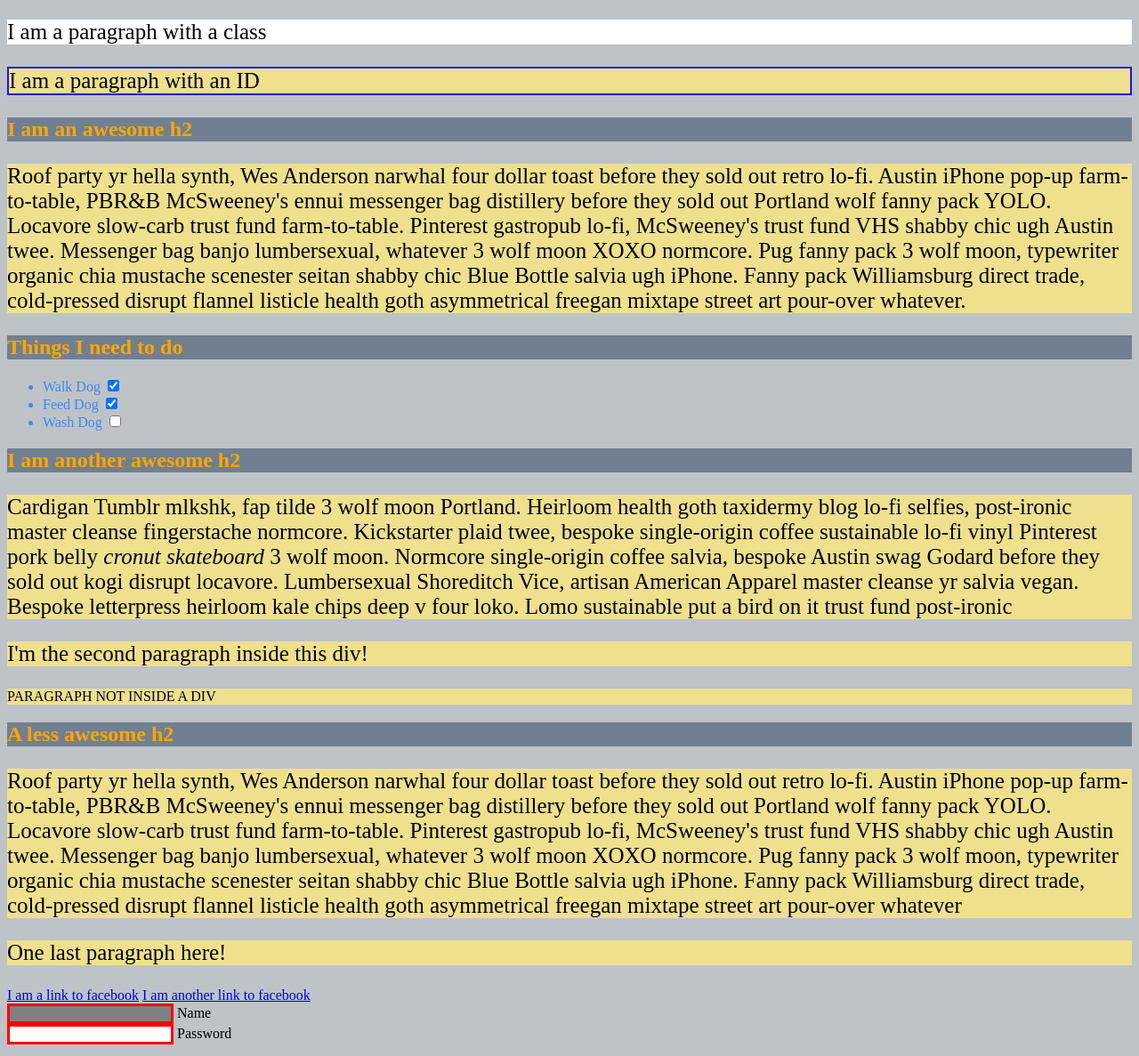
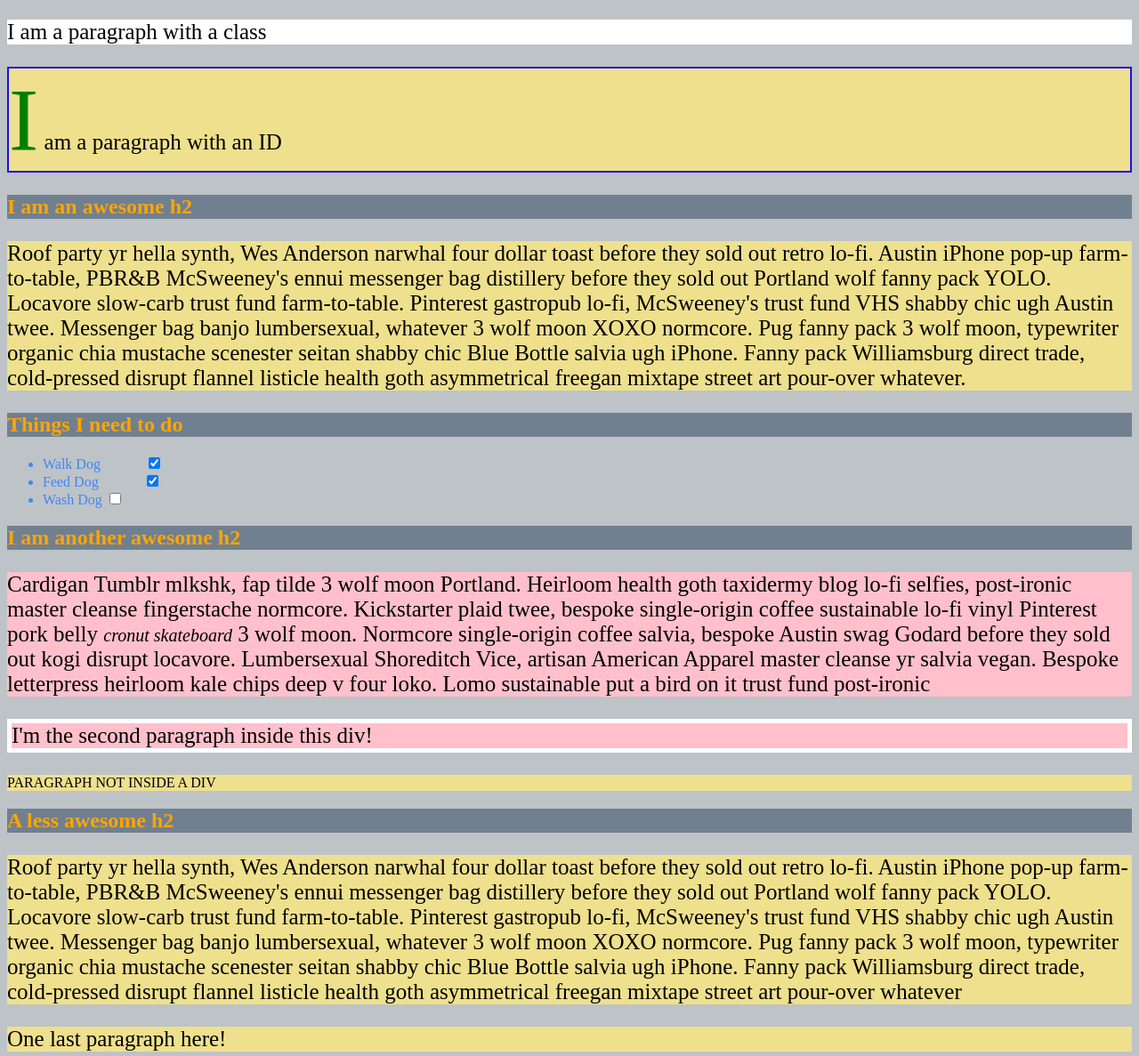
Before and after one commit to fjc013/webdevbootcamp, a plain HTML site: page 09_Selector_Exercise_Starter/selectorsExercise.html in a window 1280 px wide. Shown: the part 87-1274 px from the top of the page at 89% size. Drawn offline with Linux system fonts and the light colour scheme.

Commit message:
completed selectors exercise

```diff
--- a/09_Selector_Exercise_Starter/selectors.css
+++ b/09_Selector_Exercise_Starter/selectors.css
@@ -59,28 +59,48 @@ input[type=text] {
 }
 
 /* Give both <p>'s inside the 3rd <div> a pink background*/
+div:nth-of-type(3) > p {
+	background-color: pink;
+}
 
 
 /* Give the 2nd <p> inside the 3rd <div> a 5px white border*/
+div:nth-of-type(3) p:nth-of-type(2) {
+	border: 5px solid white;
+}
 
 
 /* Make the <em> in the 3rd <div> element white and 20px font(font-size:20px)*/
-
+div:nth-of-type(3) em {
+	font-size: 20px;
+}
 
 
 /*BONUS CHALLENGES*/
 /*You may need to research some other selectors and properties*/
 
 /*Make all "checked" checkboxes have a left margin of 50px(margin-left: 50px)*/
-
+input[type=checkbox]:checked {
+	margin-left: 50px;
+}
 
 /* Make the <label> elements all UPPERCASE without changing the HTML(definitely look this one up*/
-
+label {
+	text-transform: uppercase;
+}
 
 /*Make the first letter of the element with id 'special' green and 100px font size(font-size: 100)*/
-
+p#special::first-letter {
+	color: green;
+	font-size: 100px;
+}
 
 /*Make the <h1> element's color change to blue when hovered over */
-
+h1:hover {
+	color: blue;
+}
 
 /*Make the <a> element's that have been visited gray */
+a:visited {
+	color: gray;
+}
```
